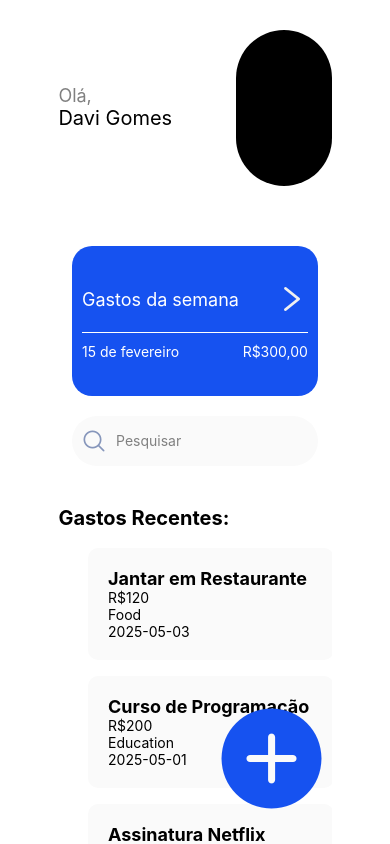
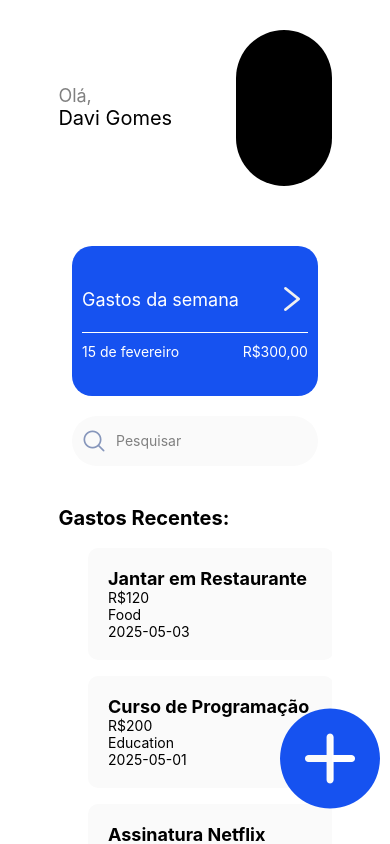
Before and after one commit to gabrielvedova/coinbasemobile, a React Native app in the folder CoinBase/: screen /Home in a window 390 px wide. Built offline with nearby package versions, Linux system fonts and the light colour scheme.

Commit message:
add(Navigation): implement React Navigation in the project

```diff
--- a/CoinBase/index.js
+++ b/CoinBase/index.js
@@ -1,3 +1,4 @@
+import "react-native-gesture-handler";
 import { registerRootComponent } from "expo";
 
 import App from "./src/App";
--- a/CoinBase/src/App.js
+++ b/CoinBase/src/App.js
@@ -4,13 +4,10 @@ import { StyleSheet, Text, View, SafeAreaView } from "react-native";
 import style from "./Style";
 import Home from "./views/Home";
 import AddGasto from "./views/AddGasto";
+import Navigation from "./Navigation";
 
 export default function App() {
-  return (
-    <SafeAreaView style={styles.container}>
-      <Home />
-    </SafeAreaView>
-  );
+  return <Navigation />;
 }
 
 const styles = StyleSheet.create({
--- /dev/null
+++ b/CoinBase/src/Navigation.js
@@ -0,0 +1,23 @@
+import React from "react";
+import { NavigationContainer } from "@react-navigation/native";
+import { createNativeStackNavigator } from "@react-navigation/native-stack";
+
+import Home from "./views/Home";
+import AddGasto from "./views/AddGasto";
+
+const Stack = createNativeStackNavigator();
+
+export default function Navigation() {
+  return (
+    <NavigationContainer>
+      <Stack.Navigator initialRouteName="Home">
+        <Stack.Screen
+          name="Home"
+          component={Home}
+          options={{ headerShown: false }}
+        />
+        <Stack.Screen name="AddGasto" component={AddGasto} />
+      </Stack.Navigator>
+    </NavigationContainer>
+  );
+}
--- a/CoinBase/src/views/AddGasto.js
+++ b/CoinBase/src/views/AddGasto.js
@@ -12,7 +12,7 @@ import {
   ToastAndroid,
 } from "react-native";
 
-export default function AddGasto() {
+export default (props) => {
   const [valor, setValor] = useState("");
 
   const handleChange = (text) => {
@@ -71,7 +71,7 @@ export default function AddGasto() {
       </KeyboardAvoidingView>
     </SafeAreaView>
   );
-}
+};
 
 const styles = StyleSheet.create({
   container: {
--- a/CoinBase/src/views/Home.js
+++ b/CoinBase/src/views/Home.js
@@ -21,7 +21,7 @@ export default (props) => {
   const [idSearch, setIdSearch] = useState(null); // Inicializa como null
 
   return (
-    <SafeAreaView style={{ flex: 1 }}>
+    <SafeAreaView style={style.style.container}>
       <ScrollView showsVerticalScrollIndicator={false}>
         {/* HEADER */}
         <View style={styles.menu}>
```
Also changed, not shown: CoinBase/package.json (+12 -1 lines), 1 other file (tests, documents, lock files or other folders).
